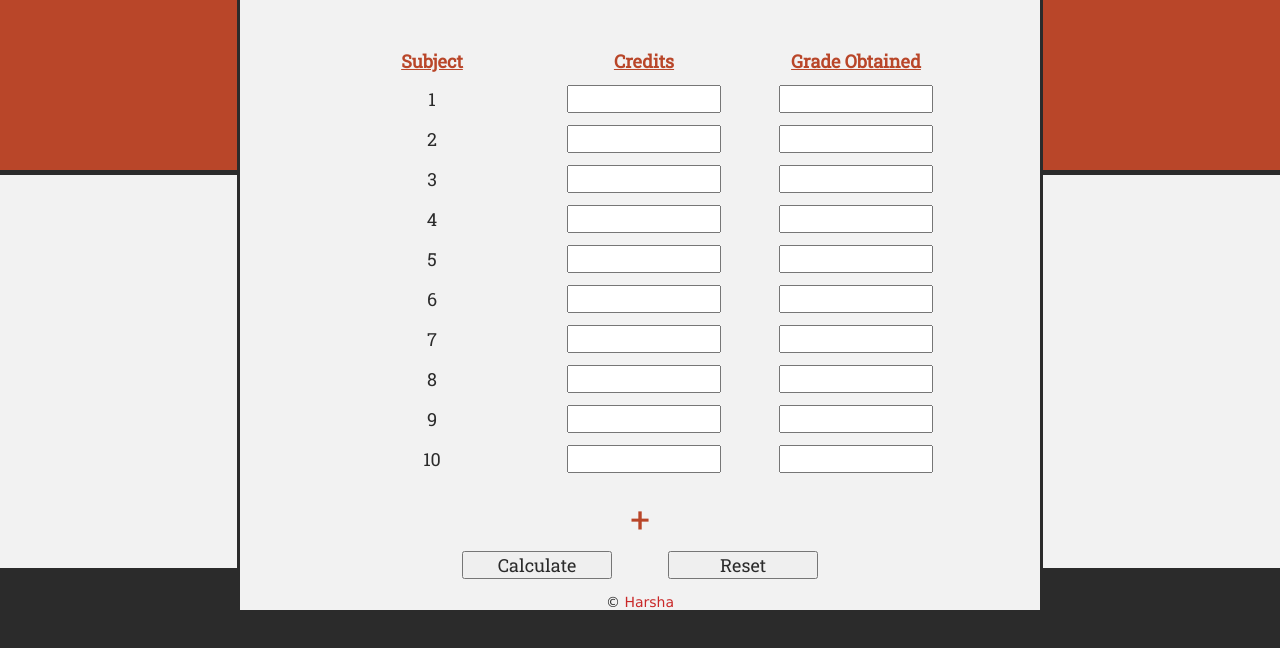
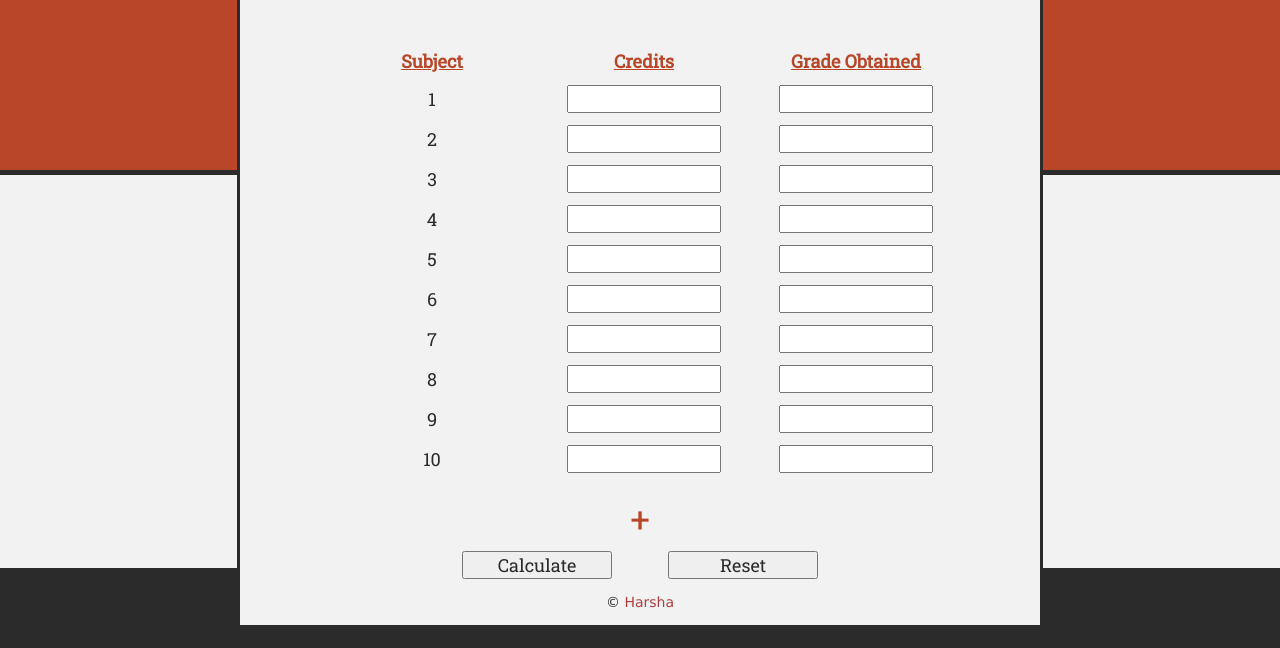
Before and after one commit to Shank209/SrmGpaCalculator, a plain HTML site: page index.html in a window 1280 px wide. Shown: the part 152-800 px from the top of the page. Drawn offline with Linux system fonts and the light colour scheme.

Commit message:
Update index.html

```diff
--- a/index.html
+++ b/index.html
@@ -51,7 +51,7 @@
 
 			<p id="message"></p>
 
-			<p style="text-align:center;font-family:verdana;font-size:14px;color:#2b2b2b">&copy; <a href="http://www.facebook.com/sriharsha.chowdary5" style="text-decoration:none;color:#c92828">Harsha</a></p>
+			<p style="padding-bottom:15px;text-align:center;font-family:verdana;font-size:14px;color:#2b2b2b">&copy; <a href="http://www.facebook.com/sriharsha.chowdary5" style="text-decoration:none;color:#b23e41">Harsha</a></p>
 		</div>
 
 		<div id="bottom_bg"></div>
```
